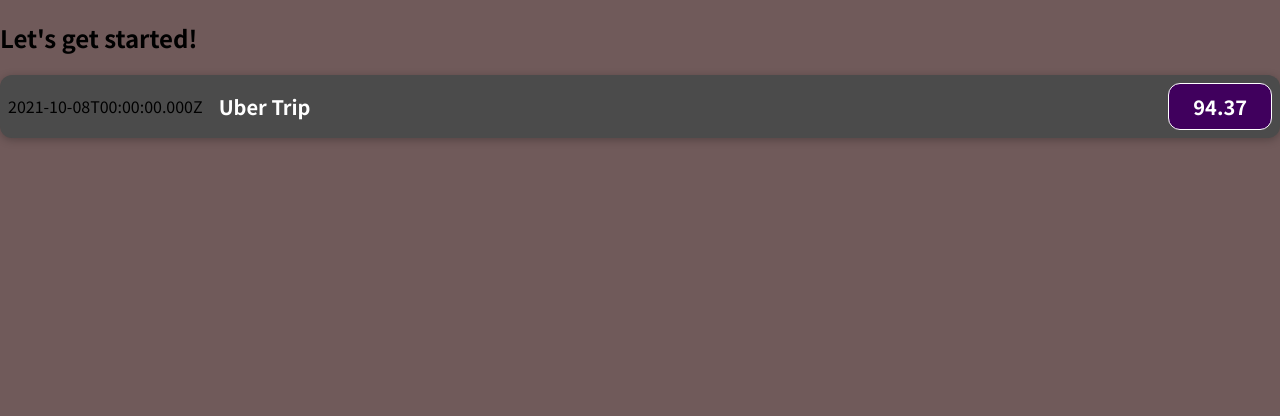
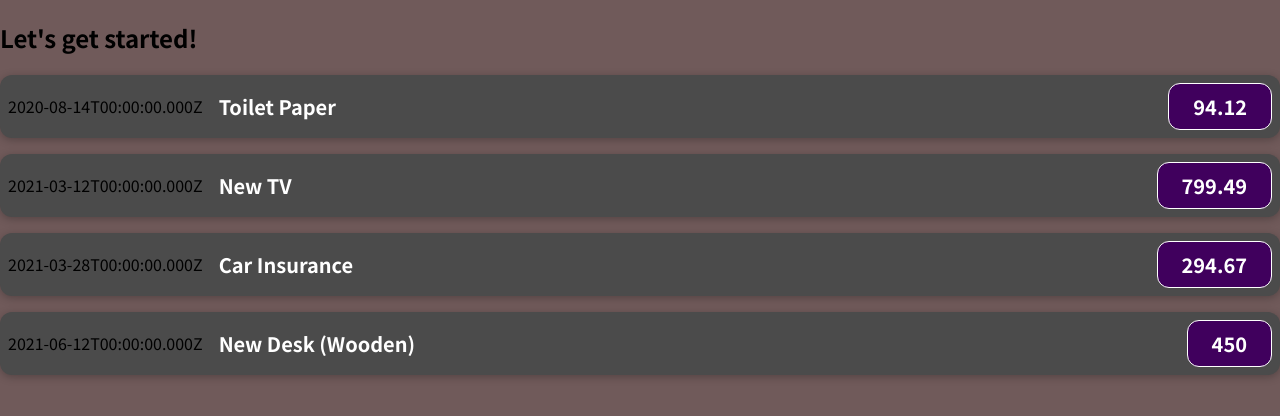
Before and after one commit to AlanLeverenz/react-complete-guide, a JavaScript app in the folder starting-setup/: page / in a window 1280 px wide. Shown: the top 416 px of the page. Built offline with nearby package versions, Linux system fonts and the light colour scheme.

Commit message:
added props from App

```diff
--- a/starting-setup/src/App.js
+++ b/starting-setup/src/App.js
@@ -1,10 +1,51 @@
 import ExpenseItem from './components/ExpenseItem'
 
 function App() {
+  const expenses = [
+    {
+      id: 'e1',
+      title: 'Toilet Paper',
+      amount: 94.12,
+      date: new Date(2020, 7, 14),
+    },
+    { id: 'e2', title: 'New TV', amount: 799.49, date: new Date(2021, 2, 12) },
+    {
+      id: 'e3',
+      title: 'Car Insurance',
+      amount: 294.67,
+      date: new Date(2021, 2, 28),
+    },
+    {
+      id: 'e4',
+      title: 'New Desk (Wooden)',
+      amount: 450,
+      date: new Date(2021, 5, 12),
+    },
+  ];
+
   return (
     <div>
       <h2>Let's get started!</h2>
-      <ExpenseItem></ExpenseItem>
+      <ExpenseItem
+        title={expenses[0].title}
+        amount={expenses[0].amount}
+        date={expenses[0].date}
+      ></ExpenseItem>
+      <ExpenseItem
+        title={expenses[1].title}
+        amount={expenses[1].amount}
+        date={expenses[1].date}
+      ></ExpenseItem>
+      <ExpenseItem
+        title={expenses[2].title}
+        amount={expenses[2].amount}
+        date={expenses[2].date}
+      ></ExpenseItem>
+      <ExpenseItem
+        title={expenses[3].title}
+        amount={expenses[3].amount}
+        date={expenses[3].date}
+      ></ExpenseItem>
     </div>
   );
 }
--- a/starting-setup/src/components/ExpenseItem.js
+++ b/starting-setup/src/components/ExpenseItem.js
@@ -1,16 +1,13 @@
 import './ExpenseItem.css';
 
-function ExpenseItem() {
-  const expenseDate = new Date(2021, 9, 8);
-  const expenseTitle = 'Uber Trip';
-  const expenseAmount = 94.37;
+function ExpenseItem(props) {
 
   return (
     <div className="expense-item">
-      <div>{expenseDate.toISOString()}</div>
+      <div>{props.date.toISOString()}</div>
       <div className="expense-item__description">
-        <h2>{expenseTitle}</h2>
-        <div className="expense-item__price">{expenseAmount}</div>
+        <h2>{props.title}</h2>
+        <div className="expense-item__price">{props.amount}</div>
       </div>
     </div>
   );
```
Also changed, not shown: 1 other file (tests, documents, lock files or other folders).
